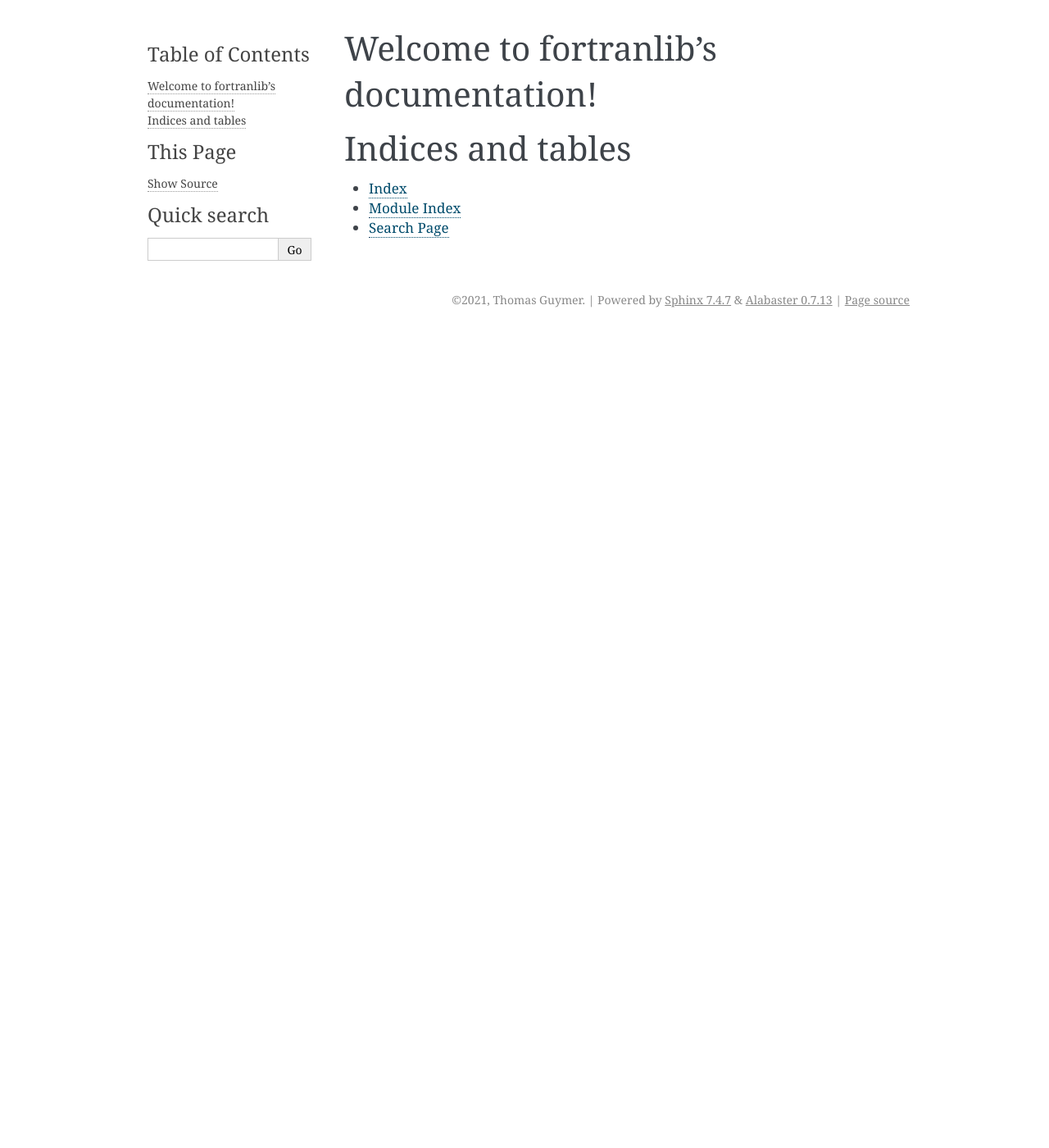
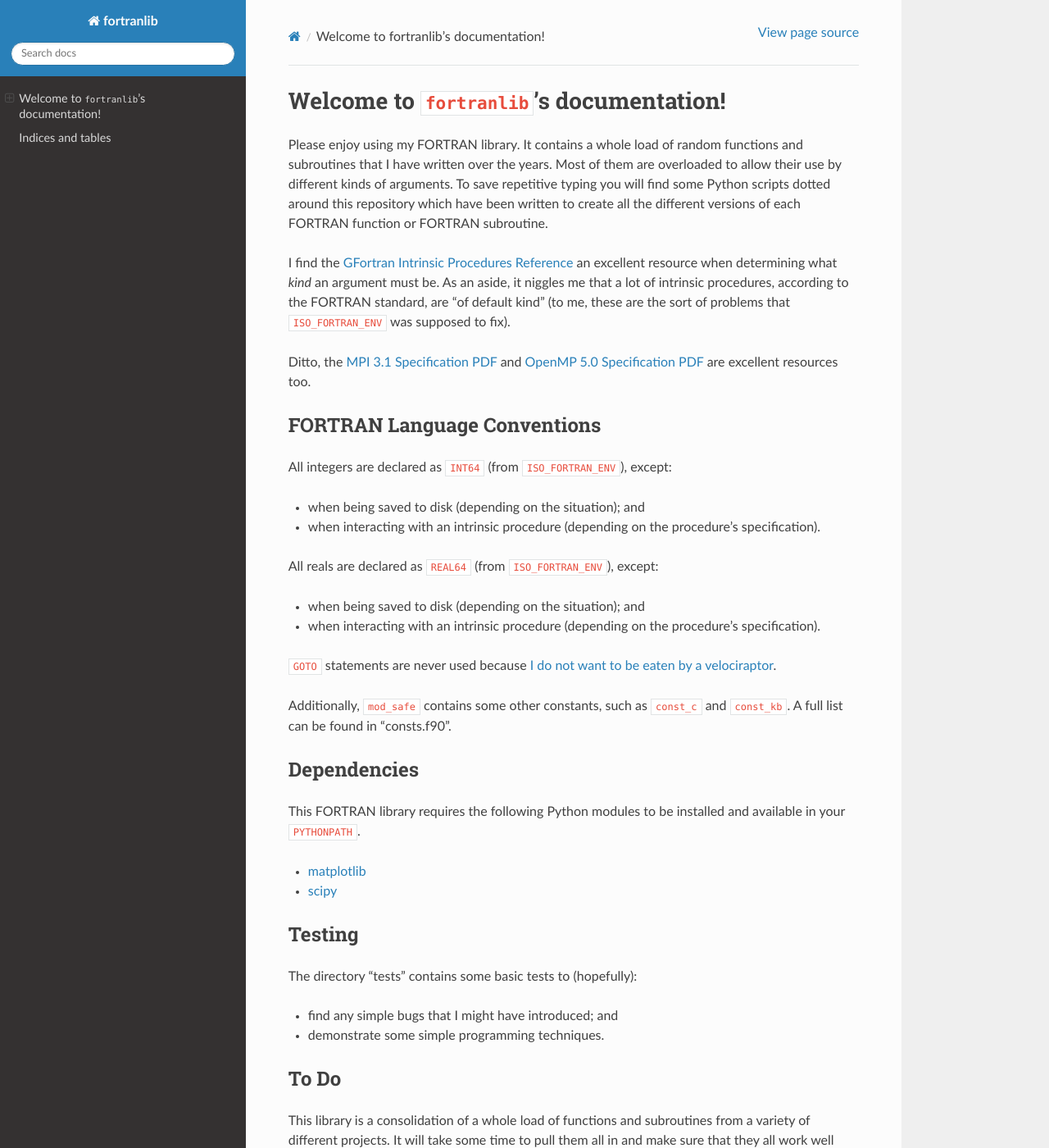
Before and after one commit to Guymer/fortranlib, a Sphinx documentation site: the page built from docs/index.rst, in a window 1280 px wide and 1400 px high. Shown: the whole window at 82% size. Built offline with Sphinx 7.4.7 and the Read the Docs theme 2.0.0, drawn with Linux system fonts in a browser that asks for light colours; some of the changed text lies outside the part shown.

Commit message:
major update

```diff
--- /dev/null
+++ b/docs/bugs.rst
@@ -0,0 +1,4 @@
+Bugs
+----
+
+There is a bug in `Doxygen <https://github.com/doxygen/doxygen>`_ which results in `FORTRAN INCLUDE statements not being parsed <https://github.com/doxygen/doxygen/issues/3461>`_. Until this gets fixed then there is little point in maintaining the `Doxygen <https://github.com/doxygen/doxygen>`_ comments in the source code here. The bug was reported on 2009-07-27 and it shows no sign of being fixed (I first commented on the bug report on 2013-01-11 and as of 2019-03-31 it is still open).
--- a/docs/conf.py
+++ b/docs/conf.py
@@ -1,55 +1,39 @@
-# Configuration file for the Sphinx documentation builder.
-#
-# This file only contains a selection of the most common options. For a full
-# list see the documentation:
-# https://www.sphinx-doc.org/en/master/usage/configuration.html
+# NOTE: The following pages are useful guides and references:
+#         * https://www.sphinx-doc.org/en/master/usage/restructuredtext/basics.html
+#         * https://github.com/ralsina/rst-cheatsheet/blob/master/rst-cheatsheet.rst
+#         * https://sphinx-tutorial.readthedocs.io
+#         * https://www.ericholscher.com/blog/2016/jul/1/sphinx-and-rtd-for-writers/
 
-# See https://samnicholls.net/2016/06/15/how-to-sphinx-readthedocs/
+# Import standard modules ...
+import os
+import sys
 
-# -- Path setup --------------------------------------------------------------
+# Import special modules ...
+import sphinx_rtd_theme
 
-# If extensions (or modules to document with autodoc) are in another directory,
-# add these directories to sys.path here. If the directory is relative to the
-# documentation root, use os.path.abspath to make it absolute, like shown here.
-#
-# import os
-# import sys
-# sys.path.insert(0, os.path.abspath('.'))
+# Expand $PYTHONPATH so that PyGuymer3 can be imported later ...
+sys.path.insert(0, os.path.abspath(".."))
 
+# Set project information ...
+project = "fortranlib"
+copyright = "2021, Thomas Guymer"
+author = "Thomas Guymer"
 
-# -- Project information -----------------------------------------------------
-
-project = 'fortranlib'
-copyright = '2021, Thomas Guymer'
-author = 'Thomas Guymer'
-
-
-# -- General configuration ---------------------------------------------------
-
-# Add any Sphinx extension module names here, as strings. They can be
-# extensions coming with Sphinx (named 'sphinx.ext.*') or your custom
-# ones.
+# Add Sphinx extension modules ...
 extensions = [
-    'sphinx.ext.autodoc'
+    "sphinx.ext.autodoc",
+    "sphinx.ext.autosummary",
+    "sphinx.ext.napoleon",
 ]
 
-# Add any paths that contain templates here, relative to this directory.
-templates_path = ['_templates']
+# Configure Sphinx extension modules ...
+autosummary_generate = True
+napoleon_google_docstring = False
+
+# Set the HTML theme ...
+html_theme = "sphinx_rtd_theme"
+html_theme_path = [sphinx_rtd_theme.get_html_theme_path()]
 
 # List of patterns, relative to source directory, that match files and
-# directories to ignore when looking for source files.
-# This pattern also affects html_static_path and html_extra_path.
-exclude_patterns = ['_build', 'Thumbs.db', '.DS_Store']
-
-
-# -- Options for HTML output -------------------------------------------------
-
-# The theme to use for HTML and HTML Help pages.  See the documentation for
-# a list of builtin themes.
-#
-html_theme = 'alabaster'
-
-# Add any paths that contain custom static files (such as style sheets) here,
-# relative to this directory. They are copied after the builtin static files,
-# so a file named "default.css" will overwrite the builtin "default.css".
-html_static_path = ['_static']
+# directories to ignore when looking for source files ...
+exclude_patterns = ["_build", "Thumbs.db", ".DS_Store"]
--- /dev/null
+++ b/docs/dependencies.rst
@@ -0,0 +1,7 @@
+Dependencies
+------------
+
+This FORTRAN library requires the following Python modules to be installed and available in your ``PYTHONPATH``.
+
+* `matplotlib <https://pypi.org/project/matplotlib/>`_
+* `scipy <https://pypi.org/project/scipy/>`_
--- a/docs/index.rst
+++ b/docs/index.rst
@@ -1,16 +1,43 @@
-.. fortranlib documentation master file, created by
-   sphinx-quickstart on Sun May  9 12:06:51 2021.
-   You can adapt this file completely to your liking, but it should at least
-   contain the root `toctree` directive.
-
-Welcome to fortranlib's documentation!
-====================================================
+Welcome to ``fortranlib``'s documentation!
+==========================================
 
 .. toctree::
    :maxdepth: 2
    :caption: Contents:
 
+Please enjoy using my FORTRAN library. It contains a whole load of random functions and subroutines that I have written over the years. Most of them are overloaded to allow their use by different kinds of arguments. To save repetitive typing you will find some Python scripts dotted around this repository which have been written to create all the different versions of each FORTRAN function or FORTRAN subroutine.
 
+I find the `GFortran Intrinsic Procedures Reference <https://gcc.gnu.org/onlinedocs/gfortran/Intrinsic-Procedures.html>`_ an excellent resource when determining what *kind* an argument must be. As an aside, it niggles me that a lot of intrinsic procedures, according to the FORTRAN standard, are "of default kind" (to me, these are the sort of problems that ``ISO_FORTRAN_ENV`` was supposed to fix).
+
+Ditto, the `MPI 3.1 Specification PDF <https://www.mpi-forum.org/docs/mpi-3.1/mpi31-report.pdf>`_ and `OpenMP 5.0 Specification PDF <https://www.openmp.org/wp-content/uploads/OpenMP-API-Specification-5.0.pdf>`_ are excellent resources too.
+
+FORTRAN Language Conventions
+----------------------------
+
+All integers are declared as ``INT64`` (from ``ISO_FORTRAN_ENV``), except:
+
+* when being saved to disk (depending on the situation); and
+* when interacting with an intrinsic procedure (depending on the procedure's specification).
+
+All reals are declared as ``REAL64`` (from ``ISO_FORTRAN_ENV``), except:
+
+* when being saved to disk (depending on the situation); and
+* when interacting with an intrinsic procedure (depending on the procedure's specification).
+
+``GOTO`` statements are never used because `I do not want to be eaten by a velociraptor <https://xkcd.com/292/>`_.
+
+Additionally, ``mod_safe`` contains some other constants, such as ``const_c`` and ``const_kb``. A full list can be found in "consts.f90".
+
+.. include:: dependencies.rst
+
+.. include:: testing.rst
+
+.. include:: todo.rst
+
+.. include:: bugs.rst
+
+Module Reference
+----------------
 
 Indices and tables
 ==================
--- /dev/null
+++ b/docs/testing.rst
@@ -0,0 +1,7 @@
+Testing
+-------
+
+The directory "tests" contains some basic tests to (hopefully):
+
+* find any simple bugs that I might have introduced; and
+* demonstrate some simple programming techniques.
--- /dev/null
+++ b/docs/todo.rst
@@ -0,0 +1,4 @@
+To Do
+-----
+
+This library is a consolidation of a whole load of functions and subroutines from a variety of different projects. It will take some time to pull them all in and make sure that they all work well together.
```
